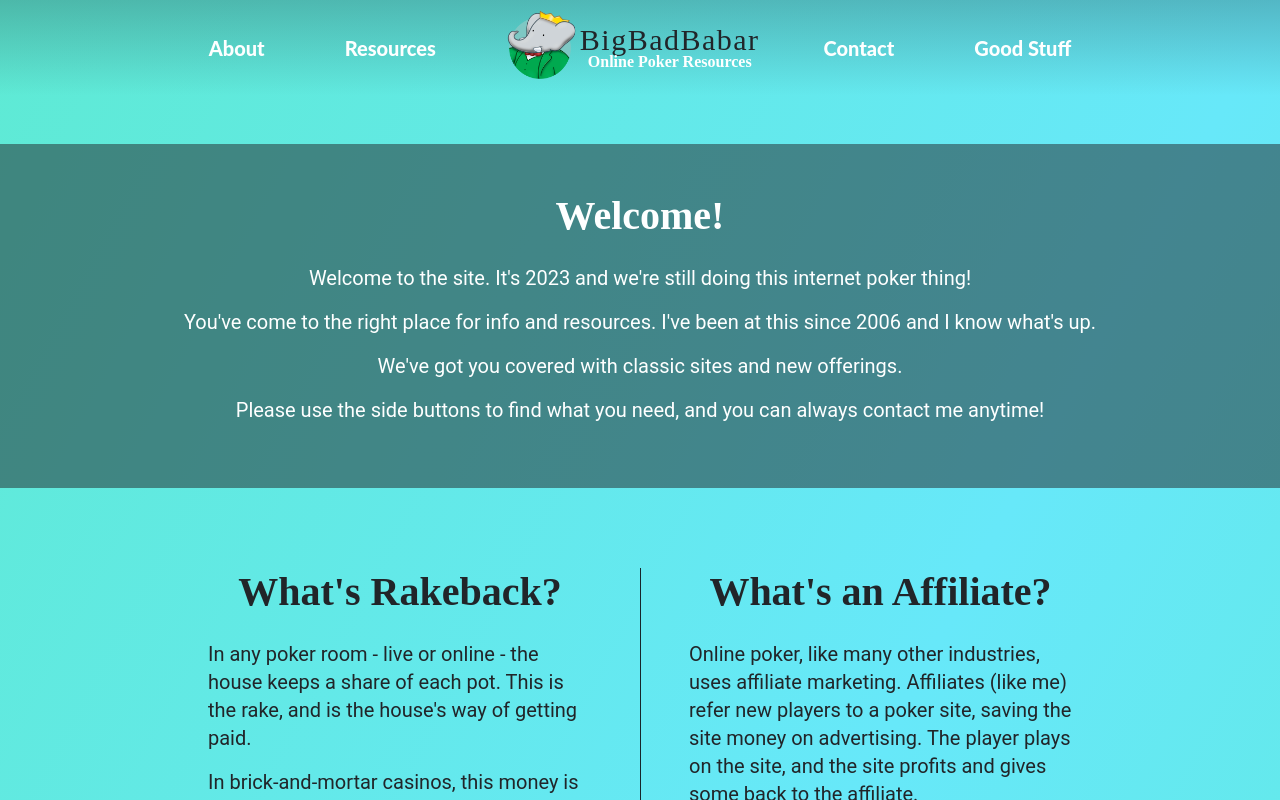
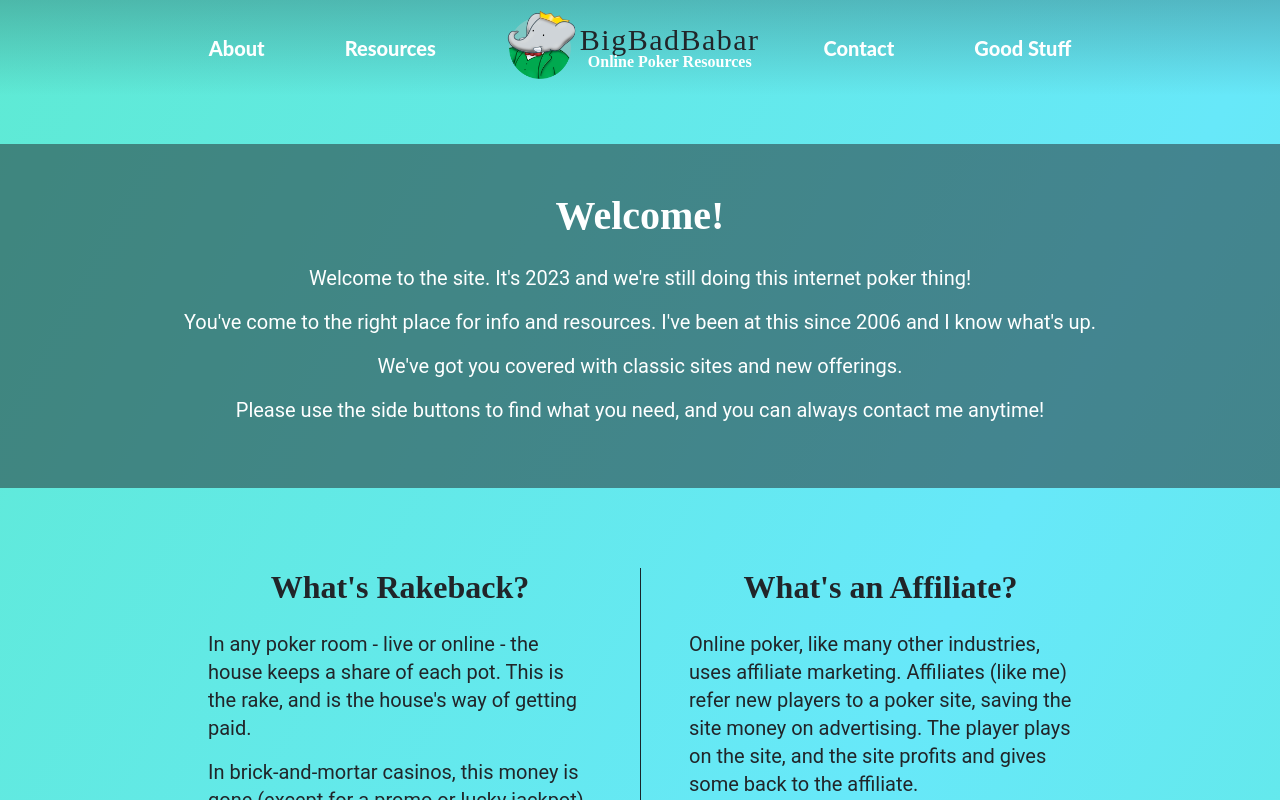
Before and after one commit to oceanhillman/bigbadbabar, a React (Create React App) app: page / in a window 1280 px wide. Shown: the top 800 px of the page. Built offline with nearby package versions, Linux system fonts and the light colour scheme.

Commit message:
Reduce heading size

```diff
--- a/src/components/Informational.jsx
+++ b/src/components/Informational.jsx
@@ -8,9 +8,9 @@ function Informational(props) {
 
     return(
         <div className="container px-5 text-dark">
-                <h1 className="pb-3 font-title text-center font-bold">
+                <h2 className="pb-3 font-title text-center font-bold">
                     {props.title}
-                </h1>
+                </h2>
                 {body}
         </div>
     );
```
